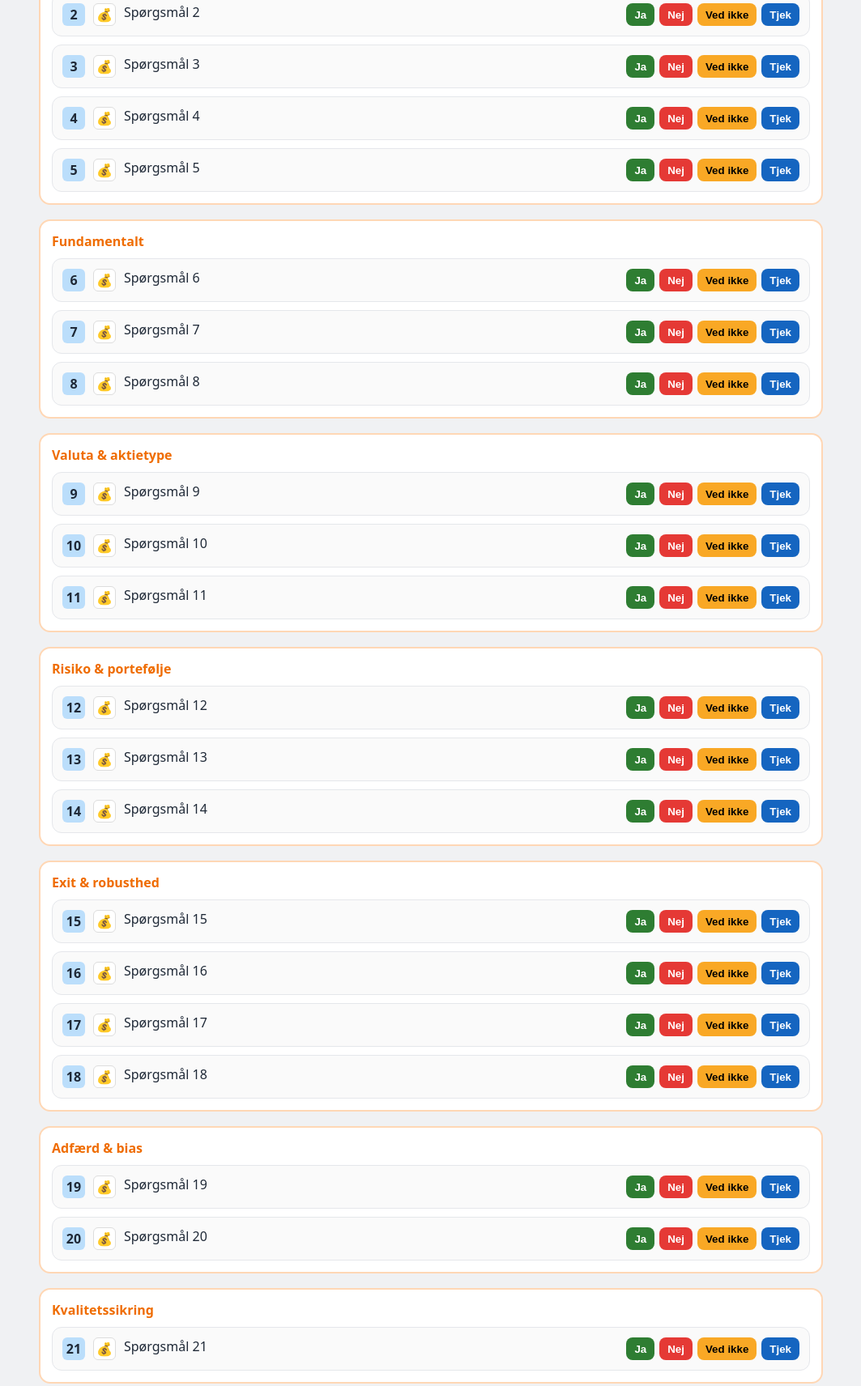
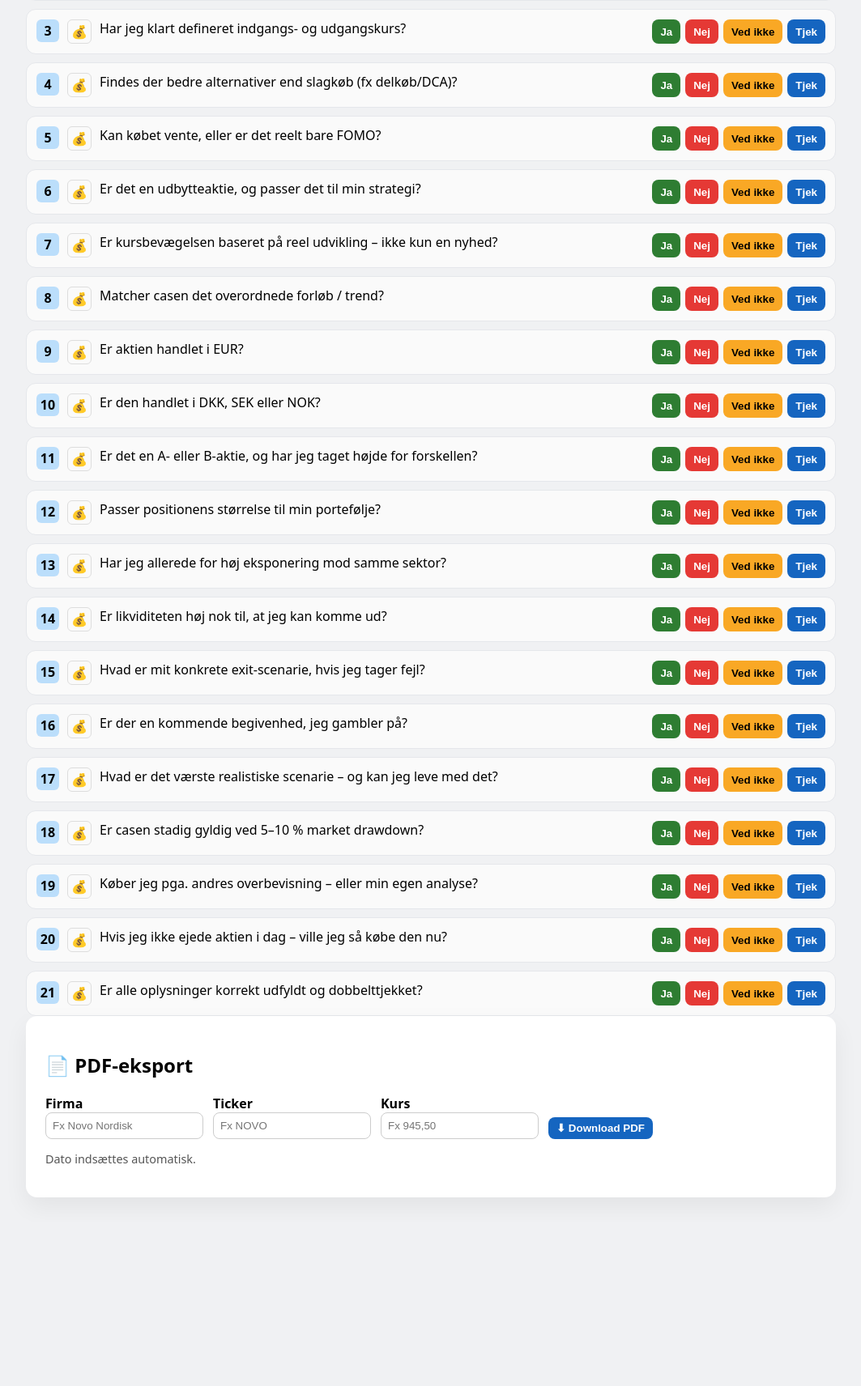
Before and after one commit to nipejob/opt, a plain HTML site: page index.html in a window 1280 px wide. Shown: the part 253-1965 px from the top of the page at 81% size, without its empty margins (108-1171 px from the left). After the commit the page ends 1762 px from the top, so only its background shows below. Drawn offline with nearby package versions, Linux system fonts and the light colour scheme.

Commit message:
index.html

```diff
--- a/index.html
+++ b/index.html
@@ -1,3 +1,4 @@
+
 <!doctype html>
 <html lang="da">
 <head>
@@ -9,22 +10,18 @@
 :root{
   --bg:#f0f1f3;
   --panel:#ffffff;
-  --text:#1f2937;
   --green:#2e7d32;
   --red:#e53935;
   --yellow:#f9a825;
   --blue:#1565c0;
   --orange:#ef6c00;
-  --gray:#9ca3af;
-  --radius:12px;
+  --radius:14px;
 }
 
-*{box-sizing:border-box}
 body{
   margin:0;
   font-family: system-ui, -apple-system, Segoe UI, Roboto, Arial, sans-serif;
   background:var(--bg);
-  color:var(--text);
 }
 
 .container{
@@ -34,22 +31,18 @@ body{
 }
 
 .section{
-  background:var(--panel);
+  background:#fff;
   border-radius:var(--radius);
   padding:24px;
   margin-bottom:30px;
-  box-shadow:0 10px 30px rgba(0,0,0,.06);
+  box-shadow:0 12px 30px rgba(0,0,0,.06);
 }
-
-h1,h2{margin-top:0}
 
 .group{
   border:2px solid #ffd7b5;
   border-radius:14px;
   padding:14px;
   margin-bottom:18px;
-  background:#fff;
-  transition:.2s;
 }
 
 .group.complete{
@@ -58,82 +51,55 @@ h1,h2{margin-top:0}
 }
 
 .group-head{
+  font-weight:800;
+  color:var(--orange);
   display:flex;
   align-items:center;
-  gap:10px;
-  font-weight:800;
-  color:var(--orange);
 }
 
-.group.complete .group-head{
-  color:var(--green);
-}
+.group.complete .group-head{color:var(--green)}
 
 .badge{
   margin-left:auto;
   padding:4px 10px;
   border-radius:999px;
+  background:#d7f0dc;
   font-size:.8rem;
-  background:#d7f0dc;
-  color:#155724;
   display:none;
 }
 
 .group.complete .badge{display:inline-block}
 
 .question{
+  margin-top:10px;
+  padding:12px;
+  border-radius:12px;
   border:1px solid #e5e7eb;
-  border-radius:12px;
-  padding:12px;
-  margin-top:10px;
   background:#fafafa;
   display:grid;
   grid-template-columns:1fr auto;
   gap:10px;
 }
 
-.question.correct{
-  background:#e8f5e9;
-  border:2px solid var(--green);
+.question.correct{border:2px solid var(--green);background:#e8f5e9}
+.question.wrong{border:2px solid var(--red);background:#fdecea}
+
+.q-left{display:flex;gap:10px}
+.q-num{
+  width:28px;height:28px;
+  background:#bbdefb;
+  border-radius:6px;
+  font-weight:800;
+  display:flex;align-items:center;justify-content:center;
+}
+.q-icon{
+  width:28px;height:28px;
+  border-radius:6px;
+  border:1px solid #ddd;
+  display:flex;align-items:center;justify-content:center;
 }
 
-.question.wrong{
-  background:#fdecea;
-  border:2px solid var(--red);
-}
-
-.q-left{
-  display:flex;
-  gap:10px;
-}
-
-.q-num{
-  width:28px;
-  height:28px;
-  border-radius:6px;
-  background:#bbdefb;
-  font-weight:800;
-  display:flex;
-  align-items:center;
-  justify-content:center;
-}
-
-.q-icon{
-  width:28px;
-  height:28px;
-  border-radius:6px;
-  background:#fff;
-  border:1px solid #ddd;
-  display:flex;
-  align-items:center;
-  justify-content:center;
-}
-
-.actions{
-  display:flex;
-  gap:6px;
-  flex-wrap:wrap;
-}
+.actions{display:flex;gap:6px;flex-wrap:wrap}
 
 .btn{
   border:none;
@@ -142,7 +108,6 @@ h1,h2{margin-top:0}
   font-weight:700;
   cursor:pointer;
 }
-
 .yes{background:var(--green);color:#fff}
 .no{background:var(--red);color:#fff}
 .unk{background:var(--yellow)}
@@ -152,16 +117,21 @@ h1,h2{margin-top:0}
   display:none;
   margin-top:30px;
 }
-
 #final-banner div{
-  padding:26px;
-  border-radius:18px;
+  padding:28px;
+  border-radius:20px;
   background:linear-gradient(135deg,#2e7d32,#66bb6a);
   color:white;
   text-align:center;
   font-size:1.6rem;
   font-weight:900;
-  box-shadow:0 15px 40px rgba(0,0,0,.3);
+  box-shadow:0 18px 40px rgba(0,0,0,.3);
+}
+
+input{
+  padding:8px;
+  border-radius:8px;
+  border:1px solid #ccc;
 }
 </style>
 </head>
@@ -174,6 +144,28 @@ h1,h2{margin-top:0}
 
 <div id="groups"></div>
 
+<div class="section">
+<h2>📄 PDF‑eksport</h2>
+<div style="display:flex;gap:12px;flex-wrap:wrap">
+  <div>
+    <label><strong>Firma</strong></label><br>
+    <input id="pdf-firma" placeholder="Fx Novo Nordisk">
+  </div>
+  <div>
+    <label><strong>Ticker</strong></label><br>
+    <input id="pdf-ticker" placeholder="Fx NOVO">
+  </div>
+  <div>
+    <label><strong>Kurs</strong></label><br>
+    <input id="pdf-kurs" placeholder="Fx 945,50">
+  </div>
+  <button onclick="exportPDF()" class="btn check" style="align-self:flex-end">
+    ⬇ Download PDF
+  </button>
+</div>
+<p style="font-size:.9rem;color:#555">Dato indsættes automatisk.</p>
+</div>
+
 <div id="final-banner">
   <div>
     ✅ OKAY TIL KØB / SLAG
@@ -185,8 +177,32 @@ h1,h2{margin-top:0}
 
 </div>
 
+<script src="https://cdnjs.cloudflare.com/ajax/libs/jspdf/2.5.1/jspdf.umd.min.js"></script>
 <script>
-// ---------- FACIT ----------
+const QUESTIONS = [
+ "Handler jeg ud fra min strategi – og ikke mit humør?",
+ "Er det ikke fredag, eller har jeg en meget god grund?",
+ "Har jeg klart defineret indgangs- og udgangskurs?",
+ "Findes der bedre alternativer end slagkøb (fx delkøb/DCA)?",
+ "Kan købet vente, eller er det reelt bare FOMO?",
+ "Er det en udbytteaktie, og passer det til min strategi?",
+ "Er kursbevægelsen baseret på reel udvikling – ikke kun en nyhed?",
+ "Matcher casen det overordnede forløb / trend?",
+ "Er aktien handlet i EUR?",
+ "Er den handlet i DKK, SEK eller NOK?",
+ "Er det en A- eller B-aktie, og har jeg taget højde for forskellen?",
+ "Passer positionens størrelse til min portefølje?",
+ "Har jeg allerede for høj eksponering mod samme sektor?",
+ "Er likviditeten høj nok til, at jeg kan komme ud?",
+ "Hvad er mit konkrete exit-scenarie, hvis jeg tager fejl?",
+ "Er der en kommende begivenhed, jeg gambler på?",
+ "Hvad er det værste realistiske scenarie – og kan jeg leve med det?",
+ "Er casen stadig gyldig ved 5–10 % market drawdown?",
+ "Køber jeg pga. andres overbevisning – eller min egen analyse?",
+ "Hvis jeg ikke ejede aktien i dag – ville jeg så købe den nu?",
+ "Er alle oplysninger korrekt udfyldt og dobbelttjekket?"
+];
+
 const ANSWER_KEY = [
  'yes','yes','yes','unk','no',
  'yes','yes','yes','no','yes',
@@ -194,92 +210,72 @@ const ANSWER_KEY = [
  'no','yes','yes','yes','yes','yes'
 ];
 
-// ---------- DATA ----------
-const groups = [
- {title:"Strategi & timing", items:5},
- {title:"Fundamentalt", items:3},
- {title:"Valuta & aktietype", items:3},
- {title:"Risiko & portefølje", items:3},
- {title:"Exit & robusthed", items:4},
- {title:"Adfærd & bias", items:2},
- {title:"Kvalitetssikring", items:1}
-];
-
 const answers = [];
-let qIndex = 0;
-
-// ---------- RENDER ----------
 const host = document.getElementById("groups");
 
-groups.forEach(g=>{
-  const gEl = document.createElement("div");
-  gEl.className="group";
-
-  const head = document.createElement("div");
-  head.className="group-head";
-  head.innerHTML = g.title + '<span class="badge">✅ Afsluttet</span>';
-  gEl.appendChild(head);
-
-  const idxs=[];
-
-  for(let i=0;i<g.items;i++){
-    const idx = qIndex++;
-    idxs.push(idx);
-    answers[idx]=null;
-
-    const q = document.createElement("div");
-    q.className="question";
-    q.dataset.index=idx;
-
-    q.innerHTML = `
+QUESTIONS.forEach((q,i)=>{
+  answers[i]=null;
+  const el = document.createElement("div");
+  el.className="question";
+  el.innerHTML = `
     <div class="q-left">
-        <div class="q-num">${idx+1}</div>
+      <div class="q-num">${i+1}</div>
       <div class="q-icon">💰</div>
-        <div>Spørgsmål ${idx+1}</div>
+      <div>${q}</div>
     </div>
     <div class="actions">
       <button class="btn yes">Ja</button>
       <button class="btn no">Nej</button>
       <button class="btn unk">Ved ikke</button>
       <button class="btn check">Tjek</button>
-      </div>
-    `;
+    </div>`;
+  const [bYes,bNo,bUnk,bCheck] = el.querySelectorAll("button");
+  bYes.onclick=()=>answers[i]='yes';
+  bNo.onclick =()=>answers[i]='no';
+  bUnk.onclick=()=>answers[i]='unk';
+  bCheck.onclick=()=>{
+    if(!answers[i]) return alert("Svar først");
+    el.classList.remove("correct","wrong");
+    el.classList.add(answers[i]===ANSWER_KEY[i]?"correct":"wrong");
+    updateFinal();
+  };
+  host.appendChild(el);
+});
 
-    const [bYes,bNo,bUnk,bCheck] = q.querySelectorAll("button");
-
-    bYes.onclick = ()=> answers[idx]='yes';
-    bNo.onclick  = ()=> answers[idx]='no';
-    bUnk.onclick = ()=> answers[idx]='unk';
-
-    bCheck.onclick = ()=>{
-      if(!answers[idx]) return alert("Svar først");
-      q.classList.remove("correct","wrong");
-      if(answers[idx]===ANSWER_KEY[idx]){
-        q.classList.add("correct");
-      } else {
-        q.classList.add("wrong");
-      }
-      update();
-    };
-
-    gEl.appendChild(q);
+function updateFinal(){
+  const ok = answers.every((a,i)=>a && a===ANSWER_KEY[i]);
+  document.getElementById("final-banner").style.display = ok?"block":"none";
 }
 
-  gEl.dataset.idxs = idxs.join(",");
-  host.appendChild(gEl);
-});
+function exportPDF(){
+  if(!answers.every((a,i)=>a && a===ANSWER_KEY[i]))
+    return alert("Checklist skal være godkendt.");
 
-// ---------- LOGIK ----------
-function update(){
-  document.querySelectorAll(".group").forEach(g=>{
-    const idxs = g.dataset.idxs.split(",").map(Number);
-    const done = idxs.every(i=>answers[i] && answers[i]===ANSWER_KEY[i]);
-    g.classList.toggle("complete", done);
-  });
+  const firma=document.getElementById("pdf-firma").value;
+  const kurs=document.getElementById("pdf-kurs").value;
+  const ticker=document.getElementById("pdf-ticker").value;
 
-  const allCorrect = answers.every((a,i)=>a && a===ANSWER_KEY[i]);
-  document.getElementById("final-banner").style.display =
-    allCorrect ? "block" : "none";
+  if(!firma||!kurs||!ticker) return alert("Udfyld firma, ticker og kurs.");
+
+  const dato = new Date().toISOString().slice(0,10);
+  const {jsPDF}=window.jspdf;
+  const doc=new jsPDF();
+
+  let y=14;
+  doc.setFontSize(16);
+  doc.text("Aktie – Forberedelsesskema",14,y);
+  y+=10;
+  doc.setFontSize(11);
+  doc.text(`Firma: ${firma}`,14,y); y+=6;
+  doc.text(`Ticker: ${ticker}`,14,y); y+=6;
+  doc.text(`Kurs: ${kurs}`,14,y); y+=6;
+  doc.text(`Dato: ${dato}`,14,y);
+
+  y+=10;
+  doc.text("✅ OKAY TIL KØB / SLAG",14,y);
+
+  const filename = `${dato}_${ticker}_Forberedelsesskema.pdf`;
+  doc.save(filename);
 }
 </script>
 </body>
```
Lines whose indentation alone changed are shown as unchanged.
